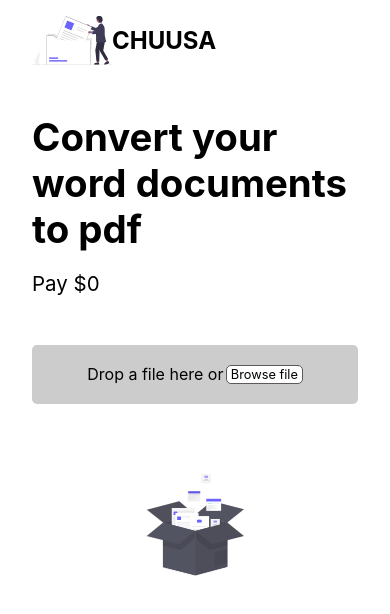
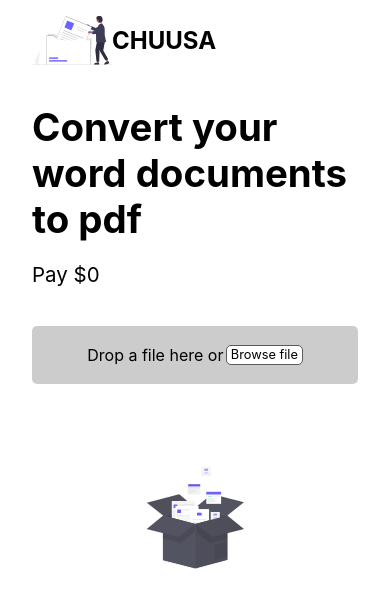
Before and after one commit to KNehe/chuusa, a Next.js app: page / in a window 390 px wide. Shown: the top 614 px of the page. Built offline with nearby package versions, Linux system fonts and the light colour scheme.

Commit message:
Refactoring into components

```diff
--- /dev/null
+++ b/pages/components/Form/form.js
@@ -0,0 +1,31 @@
+import ProgressIndicator from '../ProgressIndicator/ProgressIndicator'
+
+const Form = ({styles,
+            dropHandler,
+            dragOverHandler,
+            isProcessing,
+            onInputChangedHandler}) =>{
+    return (
+        <article
+            className={styles.input}
+            onDrop={dropHandler}
+            onDragOver={dragOverHandler}>
+            {isProcessing?
+            <ProgressIndicator/>:
+            <>
+              <p>Drop a file here or </p>
+              <label htmlFor="fileInput" className={styles.input_label}>Browse file</label>
+              <input
+                type='file'
+                id="fileInput"
+                accept=".doc,.docx,application/msword,application/vnd.openxmlformats-officedocument.wordprocessingml.document"
+                multiple={false}
+                onChange={onInputChangedHandler}/>
+              </>
+             }
+          </article>
+
+    )
+}
+
+export default Form
--- /dev/null
+++ b/pages/components/Header/header.js
@@ -0,0 +1,10 @@
+const Header = ({styles}) =>{
+ return (
+    <header className={styles.header}>
+        <img src="undraw_Filing_system_re_56h6.svg" alt="logo"/>
+        <h1>Chuusa</h1>
+  </header>
+ )
+}
+
+export default Header;
--- /dev/null
+++ b/pages/components/Info/Info.js
@@ -0,0 +1,11 @@
+const Info = ({styles}) =>{
+
+    return (
+        <article className={styles.info}>
+            <h2>Convert your word documents to pdf</h2>
+            <p>Pay $0</p>
+        </article>
+    )
+}
+
+export default Info;
--- /dev/null
+++ b/pages/components/Message/Message.js
@@ -0,0 +1,18 @@
+const Message = ({
+    styles,
+    failure,
+    success,
+    downloadUrl,
+    errorMessage
+}) =>{
+    return (
+        <article className={styles.message}>
+        {failure? <p className={styles.error}>{errorMessage}</p>: ''}
+        {success? <p className={styles.success}>Process successfull
+         <a href={downloadUrl} download>Download</a>
+         </p>: ''}
+      </article>
+    )
+}
+
+export default Message;
--- a/pages/index.js
+++ b/pages/index.js
@@ -1,12 +1,15 @@
 import Head from 'next/head'
 import styles from '../styles/Home.module.scss'
 import { useState } from 'react'
-import ProgressIndicator from './components/ProgressIndicator/ProgressIndicator'
+import Header from './components/Header/header'
+import Info from './components/Info/Info'
+import Form from './components/Form/form'
+import Message from './components/message/message'
 
 export default function Home() {
 
 
-  const CONVERTAPI_SECRET = '9HB8gZv2uCtAmTlN'
+  const CONVERTAPI_SECRET = ''
 
   const [downloadUrl, setDownloadUrl] = useState('')
 
@@ -86,41 +89,27 @@ export default function Home() {
 
       <main className={styles.main}>
         <section className={styles.left}>
-          <header className={styles.header}>
-            <img src="undraw_Filing_system_re_56h6.svg" alt="logo"/>
-            <h1>Chuusa</h1>
-          </header>
 
-          <article className={styles.info}>
-            <h2>Convert your word documents to pdf</h2>
-            <p>Pay $0</p>
-          </article>
+           <Header styles={styles}/>
 
-          <article
-            className={styles.input}
-            onDrop={dropHandler}
-            onDragOver={dragOverHandler}>
-            {isProcessing?
-            <ProgressIndicator/>:
-            <>
-              <p>Drop a file here or </p>
-              <label htmlFor="fileInput" className={styles.input_label}>Browse file</label>
-              <input
-                type='file'
-                id="fileInput"
-                accept=".doc,.docx,application/msword,application/vnd.openxmlformats-officedocument.wordprocessingml.document"
-                multiple={false}
-                onChange={onInputChangedHandler}/>
-              </>
-             }
-          </article>
+           <Info styles={styles}/>
 
-          <article className={styles.message}>
-            {failure? <p className={styles.error}>{errorMessage}</p>: ''}
-            {success? <p className={styles.success}>Process successfull
-             <a href={downloadUrl} download>Download</a>
-             </p>: ''}
-          </article>
+           <Form
+              styles={styles}
+              dropHandler={dropHandler}
+              dragOverHandler={dragOverHandler}
+              isProcessing={isProcessing}
+              onInputChangedHandler={onInputChangedHandler}
+           />
+
+           <Message
+             styles={styles}
+             failure={failure}
+             success={success}
+             downloadUrl={downloadUrl}
+             errorMessage={errorMessage}
+           />
+
         </section>
 
         <section className={styles.right}>
--- a/styles/Home.module.scss
+++ b/styles/Home.module.scss
@@ -27,7 +27,7 @@
                 }
             }
             .info{
-                margin: 20% 0;
+                margin: 15% 0;
                 font-size: 2em;
                 h2{
                     margin-bottom: .5em;
@@ -53,7 +53,7 @@
                 }
             }
             .message{
-                margin-top: .2em;
+                margin-top: 1em;
                 width: 80%;
                 text-align: center;
                 font-weight: bold;
@@ -64,8 +64,8 @@
                     color: blue;
                     a{
                     color: #fff;
-                    margin-left: .1em;
-                    padding: 0 .5em;
+                    margin-left: .2em;
+                    padding: .1em .8em;
                     background-color: blue;
                     font-weight: 500;
                     border-radius: 5px;
@@ -97,7 +97,7 @@
 
         .left{
             .info{
-                margin: 15% 0 !important;
+                margin: 12% 0 !important;
                 font-size: 1.6em !important;
                 p{
                     font-size: .8em;
```
